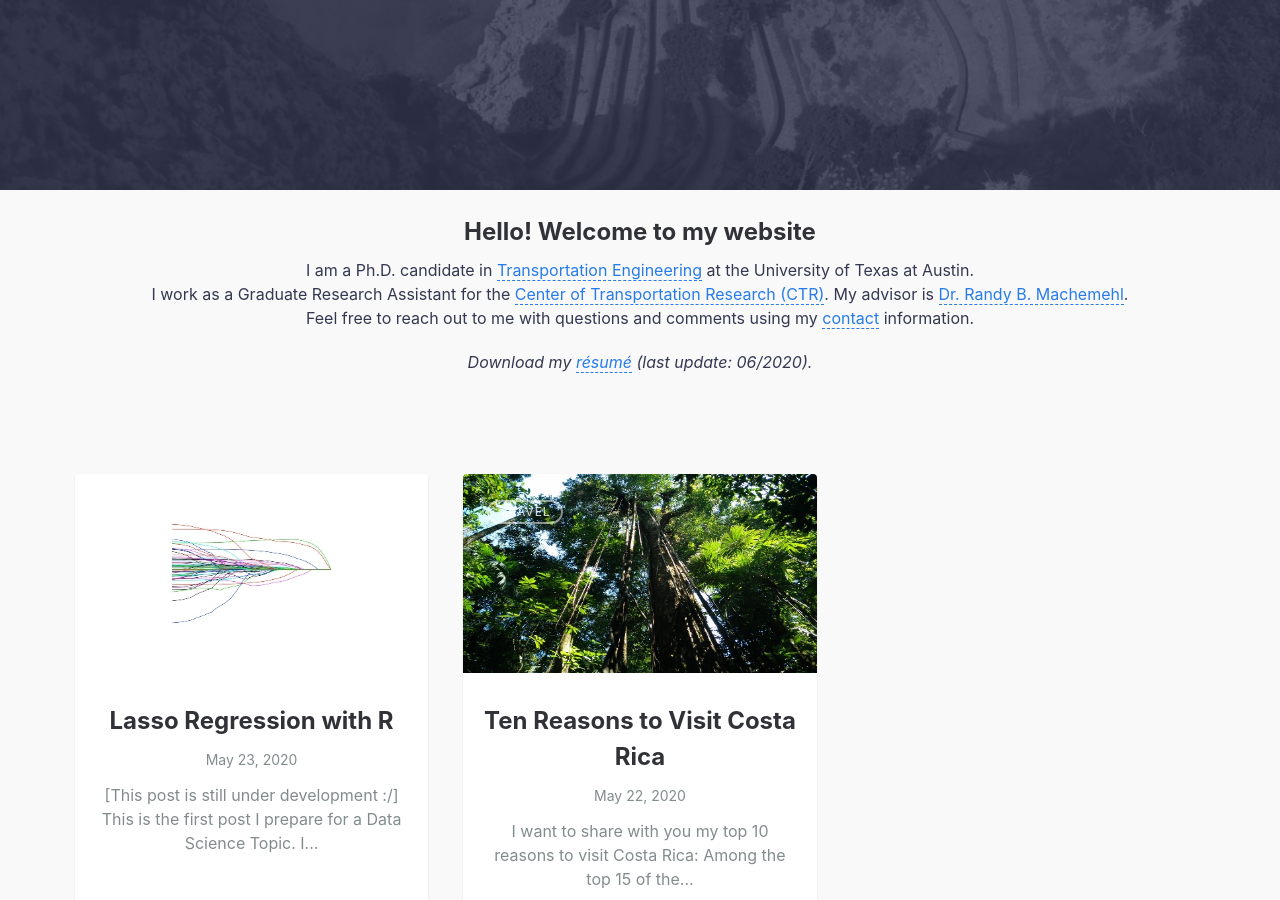
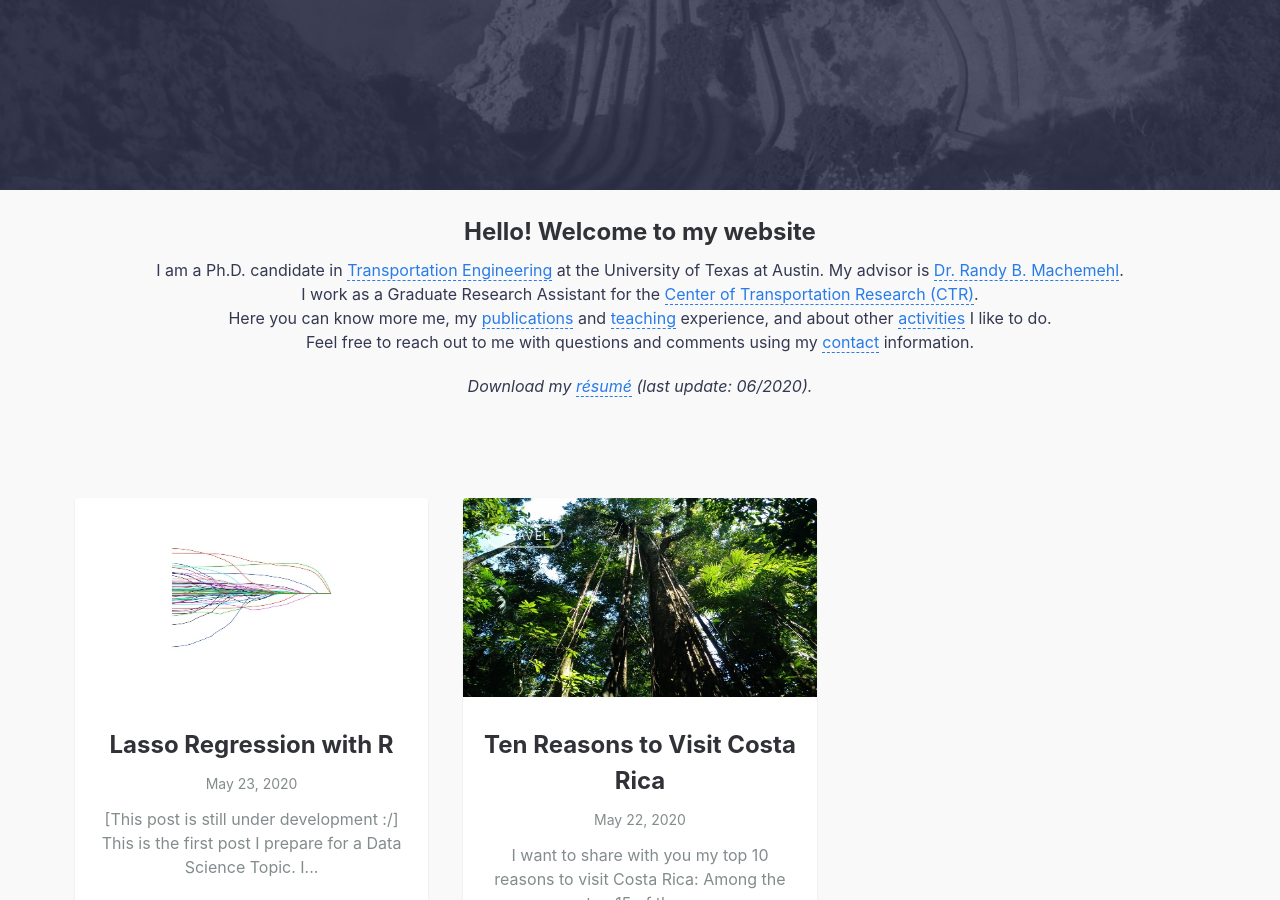
Before and after one commit to nzunigag/nzunigag.github.io, a Jekyll site: the page built from index.md, in a window 1280 px wide and 900 px high, scrolled down 386 px. Built offline with Jekyll 4.4.1, drawn with Linux system fonts in a browser that asks for light colours.

Commit message:
Update default.html

```diff
--- a/_layouts/default.html
+++ b/_layouts/default.html
@@ -33,9 +33,12 @@ layout: compress
                  <br>
               <h2> Hello! Welcome to my website</h2>
             <p>
-              I am a Ph.D. candidate in  <a href="http://www.caee.utexas.edu/transportation">Transportation Engineering</a> at the University of Texas at Austin. <br>
-              I work as a Graduate Research Assistant for the <a href="https://ctr.utexas.edu/">Center of Transportation Research (CTR)</a>.
-              My advisor is <a href="https://sites.utexas.edu/machemehl/">Dr. Randy B. Machemehl</a>. <br>
+              I am a Ph.D. candidate in  <a href="http://www.caee.utexas.edu/transportation">Transportation Engineering</a> at the University of Texas at Austin. My advisor is <a href="https://sites.utexas.edu/machemehl/">Dr. Randy B. Machemehl</a>.<br>
+              I work as a Graduate Research Assistant for the <a href="https://ctr.utexas.edu/">Center of Transportation Research (CTR)</a>.<br>
+
+              Here you can know more me, my <a href="https://nzunigag.github.io/publications/">publications</a> and
+              <a href="https://nzunigag.github.io/teaching/">teaching</a> experience, and about other
+              <a href="https://nzunigag.github.io/activities/">activities</a> I like to do. <br>
 
               Feel free to reach out to me with questions and comments using my <a href="https://nzunigag.github.io/contact/">contact</a> information.
             </p>
```
